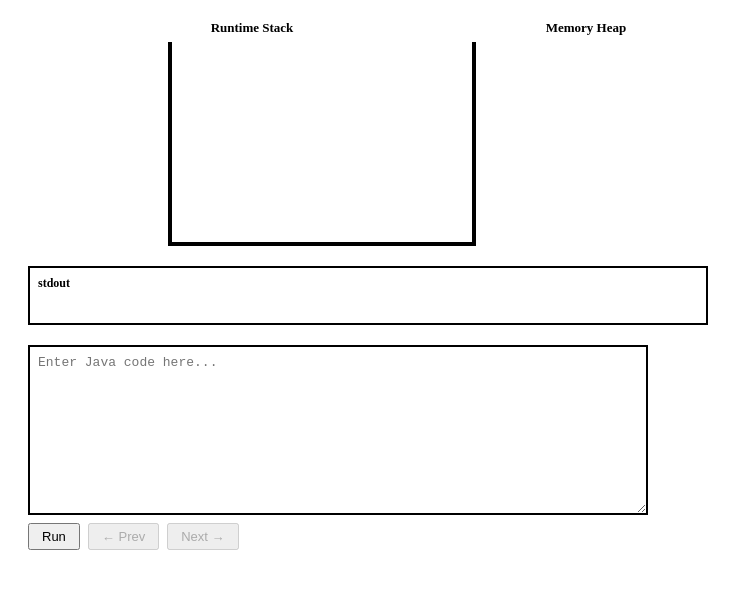
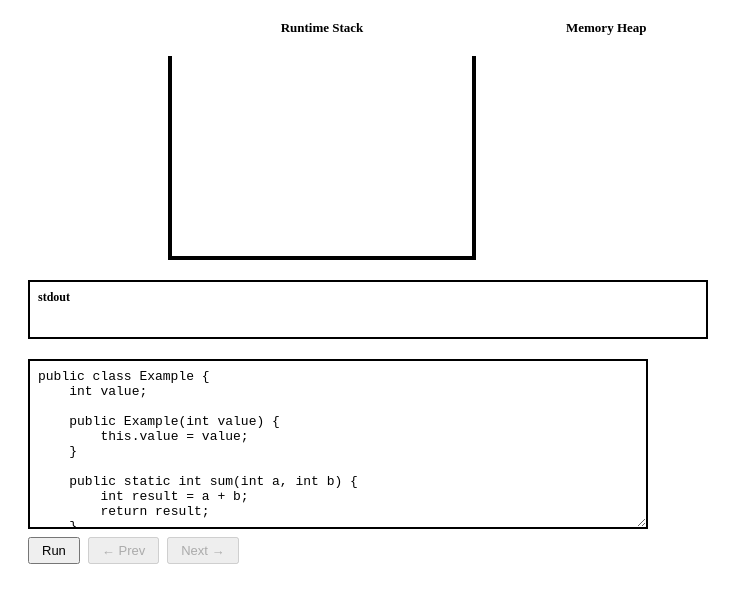
Before and after one commit to abrar-amin/java-tutor, a plain HTML site: page public/index.html in a window 1280 px wide. Shown: the whole page, without its empty margins (0-743 px from the left). Drawn offline with Linux system fonts and the light colour scheme.

Commit message:
added demo code + fixed title

```diff
--- a/public/index.html
+++ b/public/index.html
@@ -7,6 +7,10 @@
 </head>
 
 <body>
+  <div id="diagram-labels">
+    <div id="stack-label">Runtime Stack</div>
+    <div id="heap-label">Memory Heap</div>
+  </div>
   <div id="diagram">
     <svg id="arrows" xmlns="http://www.w3.org/2000/svg">
       <defs>
@@ -15,14 +19,8 @@
         </marker>
       </defs>
     </svg>
-    <div id="stack-section">
-      <div class="section-label">Runtime Stack</div>
-      <div id="stack-container"></div>
-    </div>
-    <div id="heap-section">
-      <div class="section-label">Memory Heap</div>
-      <div id="heap-container"></div>
-    </div>
+    <div id="stack-container"></div>
+    <div id="heap-container"></div>
   </div>
 
   <div id="stdout-container">
@@ -31,7 +29,23 @@
   </div>
 
   <div id="controls">
-    <textarea id="code-input" rows="10" placeholder="Enter Java code here..."></textarea>
+    <textarea id="code-input" rows="10">public class Example {
+    int value;
+
+    public Example(int value) {
+        this.value = value;
+    }
+
+    public static int sum(int a, int b) {
+        int result = a + b;
+        return result;
+    }
+
+    public static void main(String[] args) {
+        Example obj = new Example(42);
+        int total = sum(3, 7);
+    }
+}</textarea>
     <div id="buttons">
       <button onclick="run()">Run</button>
       <button onclick="step(-1)" id="btn-prev" disabled>&#8592; Prev</button>
--- a/public/styles.css
+++ b/public/styles.css
@@ -16,16 +16,22 @@
   z-index: 10;
 }
 
-#stack-section, #heap-section {
+#diagram-labels {
   display: flex;
-  flex-direction: column;
+  margin: 20px 20px 4px 20px;
+  font-size: 13px;
+  font-weight: bold;
 }
 
-.section-label {
-  font-size: 13px;
-  font-weight: bold;
+#stack-label {
+  margin-left: 140px;
+  width: 308px; /* stack container width + borders */
   text-align: center;
-  margin-bottom: 6px;
+}
+
+#heap-label {
+  margin-left: 80px;
+  padding-left: 10px;
 }
 
 #stack-container {
```
